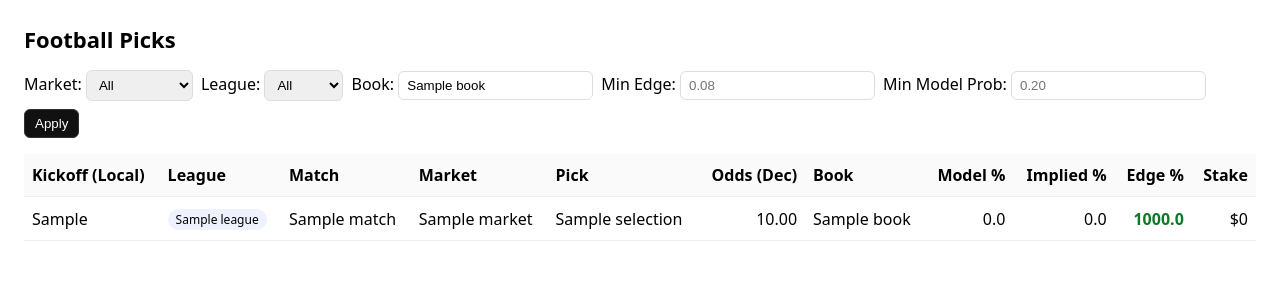
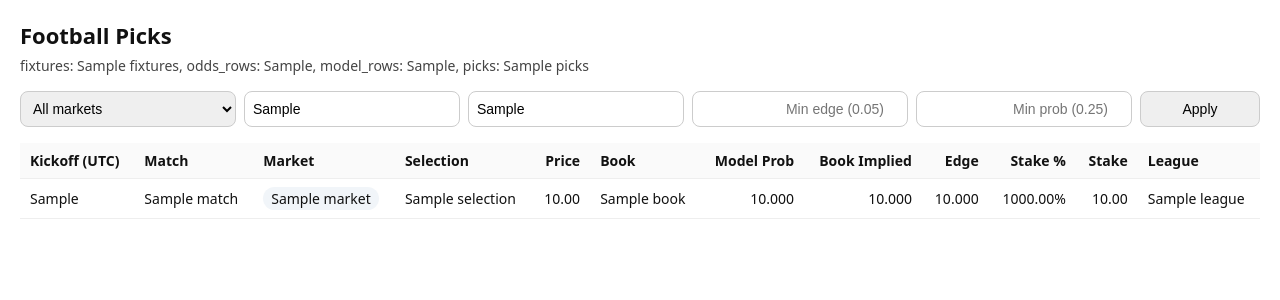
Before and after one commit to hmndmn/football-bets, a Flask app: template app/templates/picks.html in a window 1280 px wide. Shown: the top 300 px of the page. Run offline with Flask 3, Linux system fonts and the light colour scheme; the template is opened without the code that fills it: most values are stand-ins (such as "Sample title", 1, 10 or a date in 2020); parts of the project's set-up code (start-up, migrations or seed data) failed here and were passed over.

Commit message:
fix(view): remove undefined 'qs' and use passed filter values

```diff
--- a/app/templates/picks.html
+++ b/app/templates/picks.html
@@ -1,101 +1,97 @@
 <!doctype html>
 <html lang="en">
 <head>
-  <meta charset="utf-8">
+  <meta charset="utf-8"/>
+  <meta name="viewport" content="width=device-width,initial-scale=1"/>
   <title>Football Picks</title>
-  <meta name="viewport" content="width=device-width, initial-scale=1">
   <style>
-    body { font-family: system-ui, -apple-system, Segoe UI, Roboto, Arial, sans-serif; margin: 24px; }
-    h1 { font-size: 22px; margin: 0 0 16px; }
-    form.filters { display:flex; flex-wrap:wrap; gap:8px; align-items:center; margin: 0 0 16px; }
-    form.filters input, form.filters select { padding:6px 8px; border:1px solid #ddd; border-radius:6px; }
-    form.filters button { padding:6px 10px; border:1px solid #333; background:#111; color:#fff; border-radius:6px; cursor:pointer; }
-    table { width: 100%; border-collapse: collapse; background:#fff; }
-    th, td { padding: 10px 8px; border-bottom: 1px solid #eee; text-align: left; }
-    th { background: #fafafa; position: sticky; top: 0; }
-    tr:hover { background: #f8f9fb; }
-    .num { text-align: right; }
-    .pill { display:inline-block; padding:2px 8px; border-radius:999px; background:#eef2ff; font-size:12px; }
-    .edge-pos { color:#0a7a27; font-weight:600; }
-    .edge-neg { color:#b00020; font-weight:600; }
+    body { font-family: system-ui, -apple-system, Segoe UI, Roboto, Helvetica, Arial, sans-serif; margin: 20px; color:#111;}
+    h1 { margin: 0 0 6px; font-size: 22px; }
+    .summary { margin: 0 0 16px; color:#444; font-size: 14px; }
+    form.filters { display: grid; grid-template-columns: repeat(5, minmax(120px, 1fr)) 120px; gap: 8px; margin: 16px 0; }
+    input, select, button { padding: 8px; font-size: 14px; border: 1px solid #ccc; border-radius: 8px; }
+    button { cursor: pointer; }
+    table { width: 100%; border-collapse: collapse; margin-top: 10px; font-size: 14px; }
+    th, td { padding: 8px 10px; border-bottom: 1px solid #eee; text-align: left; }
+    th { position: sticky; top: 0; background: #fafafa; }
+    .muted { color:#666; font-size: 12px; }
+    .pill { display:inline-block; padding:2px 8px; border-radius:999px; background:#f1f5f9; }
+    .right { text-align:right; }
+    .nowrap { white-space:nowrap; }
   </style>
 </head>
 <body>
   <h1>Football Picks</h1>
+  {% if summary %}
+    <div class="summary">
+      fixtures: {{ summary.fixtures or 0 }},
+      odds_rows: {{ summary.odds_rows or 0 }},
+      model_rows: {{ summary.model_rows or 0 }},
+      picks: {{ summary.picks or 0 }}
+    </div>
+  {% endif %}
 
   <form class="filters" method="get" action="/view">
-    <label>
-      Market:
-      <select name="market">
-        <option value="" {{ 'selected' if not qs.market else '' }}>All</option>
-        <option value="1X2" {{ 'selected' if qs.market=='1X2' else '' }}>1X2</option>
-        <option value="OU"  {{ 'selected' if qs.market=='OU'  else '' }}>Over/Under</option>
+    <select name="market" aria-label="Market">
+      <option value="">All markets</option>
+      <option value="1X2" {% if market_value=='1X2' %}selected{% endif %}>1X2</option>
+      <option value="OU2.0" {% if market_value=='OU2.0' %}selected{% endif %}>OU 2.0</option>
+      <option value="OU2.25" {% if market_value=='OU2.25' %}selected{% endif %}>OU 2.25</option>
+      <option value="OU2.5" {% if market_value=='OU2.5' %}selected{% endif %}>OU 2.5</option>
+      <option value="OU2.75" {% if market_value=='OU2.75' %}selected{% endif %}>OU 2.75</option>
+      <option value="OU3.0" {% if market_value=='OU3.0' %}selected{% endif %}>OU 3.0</option>
+      <option value="OU3.25" {% if market_value=='OU3.25' %}selected{% endif %}>OU 3.25</option>
+      <option value="OU3.5" {% if market_value=='OU3.5' %}selected{% endif %}>OU 3.5</option>
+      <option value="AH-0.5" {% if market_value=='AH-0.5' %}selected{% endif %}>AH -0.5</option>
+      <option value="AH+0.5" {% if market_value=='AH+0.5' %}selected{% endif %}>AH +0.5</option>
     </select>
-    </label>
 
-    <label>
-      League:
-      <select name="league">
-        <option value="" {{ 'selected' if not qs.league else '' }}>All</option>
-        <option value="EPL" {{ 'selected' if qs.league=='EPL' else '' }}>EPL</option>
-        <option value="LaLiga" {{ 'selected' if qs.league=='LaLiga' else '' }}>LaLiga</option>
-      </select>
-    </label>
-
-    <label>
-      Book:
-      <input type="text" name="book" value="{{ qs.book or '' }}" placeholder="bet365, Unibet, ..." />
-    </label>
-
-    <label>
-      Min Edge:
-      <input type="number" step="0.01" name="min_edge" value="{{ qs.min_edge or '' }}" placeholder="0.08" />
-    </label>
-
-    <label>
-      Min Model Prob:
-      <input type="number" step="0.01" name="min_prob" value="{{ qs.min_prob or '' }}" placeholder="0.20" />
-    </label>
-
+    <input type="text" name="league" placeholder="League (e.g., EPL, LaLiga)" value="{{ league_value or '' }}" />
+    <input type="text" name="book" placeholder="Book (e.g., bet365)" value="{{ book_value or '' }}" />
+    <input class="right" type="number" step="0.001" min="0" name="min_edge" placeholder="Min edge (0.05)" value="{{ min_edge_value }}" />
+    <input class="right" type="number" step="0.001" min="0" max="1" name="min_prob" placeholder="Min prob (0.25)" value="{{ min_prob_value }}" />
     <button type="submit">Apply</button>
   </form>
 
+  {% if rows and rows|length > 0 %}
     <table>
       <thead>
         <tr>
-        <th>Kickoff (Local)</th>
-        <th>League</th>
+          <th class="nowrap">Kickoff (UTC)</th>
           <th>Match</th>
           <th>Market</th>
-        <th>Pick</th>
-        <th class="num">Odds (Dec)</th>
+          <th>Selection</th>
+          <th class="right">Price</th>
           <th>Book</th>
-        <th class="num">Model %</th>
-        <th class="num">Implied %</th>
-        <th class="num">Edge %</th>
-        <th class="num">Stake</th>
+          <th class="right">Model&nbsp;Prob</th>
+          <th class="right">Book&nbsp;Implied</th>
+          <th class="right">Edge</th>
+          <th class="right">Stake&nbsp;%</th>
+          <th class="right">Stake</th>
+          <th>League</th>
         </tr>
       </thead>
       <tbody>
         {% for r in rows %}
-      {% set model = (r.get('model_prob') or 0) | float %}
-      {% set implied = (r.get('implied') or 0) | float %}
-      {% set edge = (r.get('edge') or 0) | float %}
           <tr>
-        <td>{{ r.get('kickoff_local') or r.get('utc_kickoff') }}</td>
-        <td><span class="pill">{{ r.get('league','') }}</span></td>
-        <td>{{ r.get('match','') }}</td>
-        <td>{{ r.get('market','') }}</td>
-        <td>{{ r.get('selection_name') or r.get('selection') }}</td>
-        <td class="num">{{ "%.2f"|format((r.get('price') or 0) | float) }}</td>
-        <td>{{ r.get('book','') }}</td>
-        <td class="num">{{ "%.1f"|format(100*model) }}</td>
-        <td class="num">{{ "%.1f"|format(100*implied) }}</td>
-        <td class="num {{ 'edge-pos' if edge >= 0 else 'edge-neg' }}">{{ "%.1f"|format(100*edge) }}</td>
-        <td class="num">${{ "%d"|format((r.get('stake_amt') or 0) | int) }}</td>
+            <td class="nowrap">{{ r.utc_kickoff or '' }}</td>
+            <td>{{ r.match or (r.home ~ ' vs ' ~ r.away) }}</td>
+            <td><span class="pill">{{ r.market }}</span></td>
+            <td>{{ r.selection }}</td>
+            <td class="right">{{ '%.2f'|format(r.price|float) if r.price is not none else '' }}</td>
+            <td>{{ r.book }}</td>
+            <td class="right">{{ '%.3f'|format(r.model_prob|float) if r.model_prob is not none else '' }}</td>
+            <td class="right">{{ '%.3f'|format(r.implied|float) if r.implied is not none else '' }}</td>
+            <td class="right">{{ '%.3f'|format(r.edge|float) if r.edge is not none else '' }}</td>
+            <td class="right">{{ '%.2f'|format(r.stake_pct|float*100) if r.stake_pct is not none else '' }}%</td>
+            <td class="right">{{ '%.2f'|format(r.stake_amt|float) if r.stake_amt is not none else '' }}</td>
+            <td>{{ r.league }}</td>
           </tr>
         {% endfor %}
       </tbody>
     </table>
+  {% else %}
+    <p class="muted">No picks to show. Try running <code>/run</code> and then refresh this page, or lower your filters.</p>
+  {% endif %}
 </body>
 </html>
```
Lines whose indentation alone changed are shown as unchanged.
